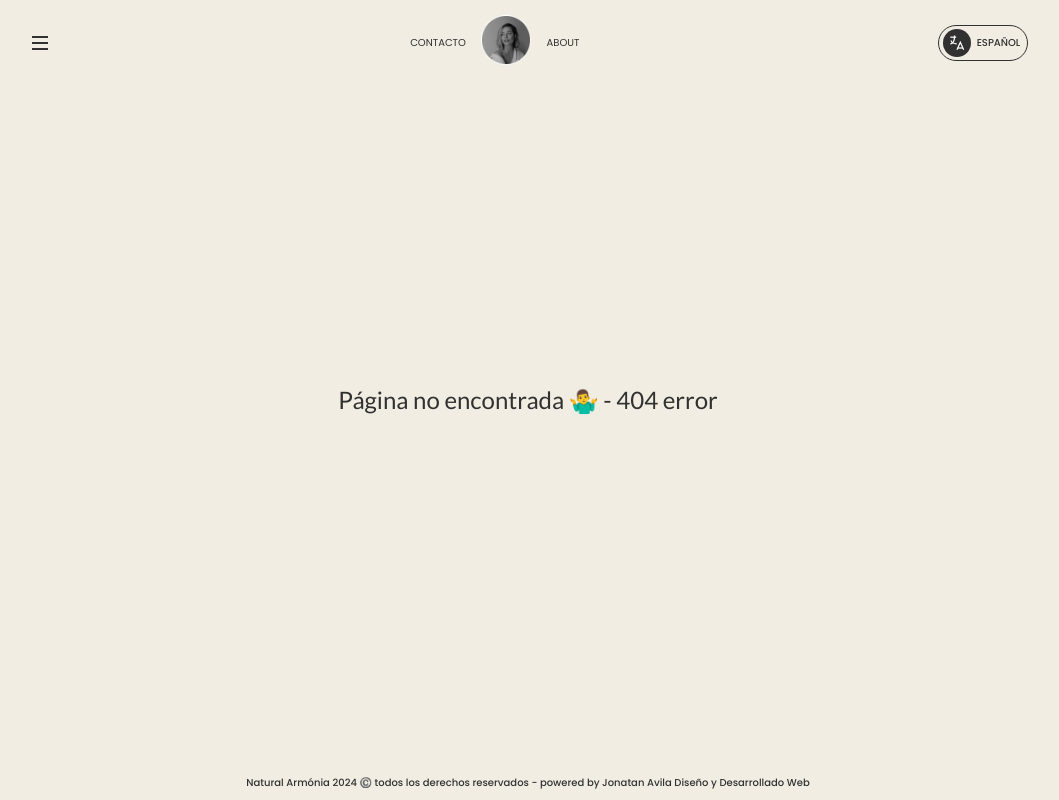
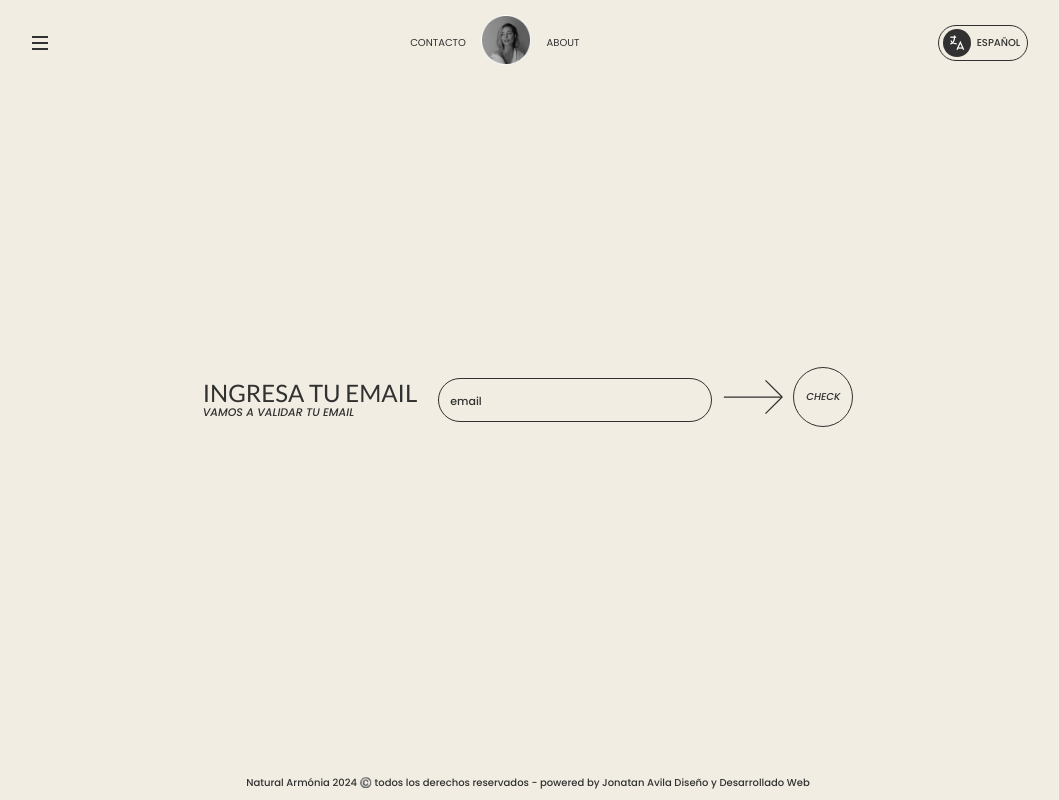
Before and after one commit to JONAAVILA/natural-harmony, a React (Vite) app: page /validate in a window 1280 px wide. Before the commit this address had no page. Shown: the whole page, without its empty margins (112-1171 px from the left). Built offline with nearby package versions, Linux system fonts and the light colour scheme.

Commit message:
validate email view created

```diff
--- a/src/App.jsx
+++ b/src/App.jsx
@@ -13,6 +13,7 @@ import useGetStorage from './hooks/useGetStorage'
 import Contact from './view/contact/Contact'
 import About from './view/about/About'
 import Store from './view/store/Store'
+import Validate from './view/validate/Validate'
 import './App.css'
 
 function App() {
@@ -40,6 +41,7 @@ function App() {
         <Route path='/contact' element={<Contact/>} />
         <Route path='/about' element={<About/>} />
         <Route path='/store' element={<Store/>} />
+        <Route path='/validate' element={<Validate/>} />
       </Routes>
       <Footer/>
     </BrowserRouter>
--- a/src/adapters/confirmEmail.js
+++ b/src/adapters/confirmEmail.js
@@ -10,5 +10,6 @@ export default async function confirmEmail(email){
     const res = await axios.post(URL,email,{
         withCredentials: true
     })
+    console.log('email',res.data)
     return res.data
 }
--- a/src/components/forms/validate/CheckEmail.form.jsx
+++ b/src/components/forms/validate/CheckEmail.form.jsx
@@ -9,7 +9,7 @@ import LoadIcon from "../../icons/loader/LoadIcon"
 import './checkEmail.form.css'
 import ButtonCircle from "../../button/buttonCircle/ButtonCircle"
 
-const CheckEmail = ({handleModal})=>{
+const CheckEmail = ()=>{
     const [loader, setloader] = useState(false)
     const navigate = useNavigate()
     const dispath = useDispatch()
@@ -22,11 +22,10 @@ const CheckEmail = ({handleModal})=>{
         onSubmit: async (values)=>{
             setloader(!loader)
             const check = await confirmEmail(values)
-
             if(check){
                 dispath(saveEmail(values.email))
                 setloader(!loader)
-                handleModal()
+                navigate('/signin')
                 return
             }
             setloader(!loader)
--- a/src/view/signin/Signin.jsx
+++ b/src/view/signin/Signin.jsx
@@ -1,22 +1,14 @@
 import { useTranslation } from 'react-i18next';
 import CreateUser from '../../components/forms/signin/signin.form';
-import ValidateEmail from '../../components/modals/validateEmail/ValidateEmail.modal'
 import './signin.css';
-import { useState } from 'react';
 
 const Signin = ()=>{
-    const [modal, setmodal] = useState(true)
     const { t } = useTranslation()
 
     const tittle = t('registrarse')
 
-    const handleModal = ()=>{
-        setmodal(!modal)
-    }
-
     return(
         <section className='container_signin' >
-            {modal && <ValidateEmail handleModal={handleModal} />}
             <div className='box_heading_signin' >
                 <h1>
                     <span>{tittle.slice(0,5)}</span>
--- /dev/null
+++ b/src/view/validate/Validate.jsx
@@ -0,0 +1,19 @@
+import { useTranslation } from 'react-i18next'
+import CheckEmail from '../../components/forms/validate/CheckEmail.form'
+import './validate.css'
+
+const Validate = ()=>{
+    const { t } = useTranslation()
+
+    return(
+        <section className='validate_section' >
+            <div>
+                <h2>{t('ingresaTuEmail')}</h2>
+                <h3>{t('vamosAValidarTuEmail')}</h3>
+            </div>
+            <CheckEmail/>
+        </section>
+    )
+}
+
+export default Validate
--- /dev/null
+++ b/src/view/validate/validate.css
@@ -0,0 +1,6 @@
+.validate_section{
+    display: flex;
+    align-items: center;
+    justify-content: center;
+    gap: 20px;
+}
```
